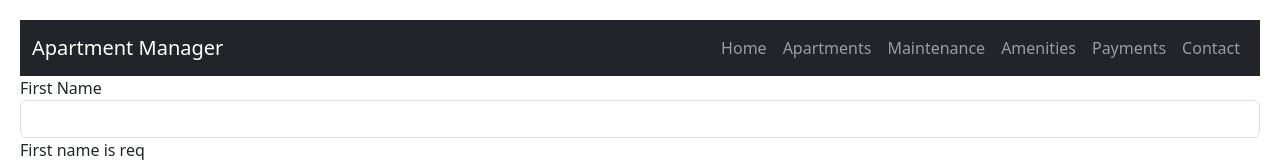
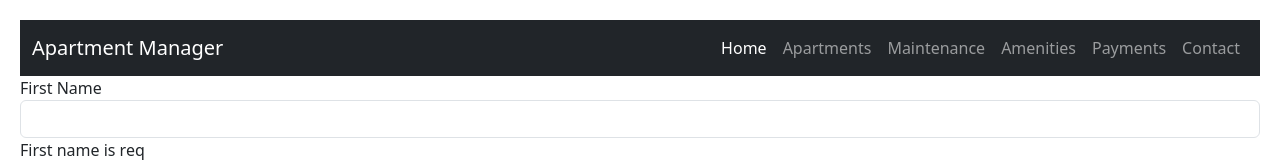
Before and after one commit to cemorta/apartmentmansys-angular, an Angular app: page / in a window 1280 px wide. Shown: the top 162 px of the page. Built offline with nearby package versions, Linux system fonts and the light colour scheme.

Commit message:
Make home link to "/"

```diff
--- a/src/app/app.component.html
+++ b/src/app/app.component.html
@@ -10,7 +10,7 @@
     <div class="collapse navbar-collapse" id="navbarNav">
       <ul class="navbar-nav ms-auto">
         <li class="nav-item">
-          <a class="nav-link" routerLink="/home" routerLinkActive="active">Home</a>
+          <a class="nav-link" routerLink="/" routerLinkActive="active">Home</a>
         </li>
         <li class="nav-item">
           <a class="nav-link" routerLink="/apartments" routerLinkActive="active">Apartments</a>
```
